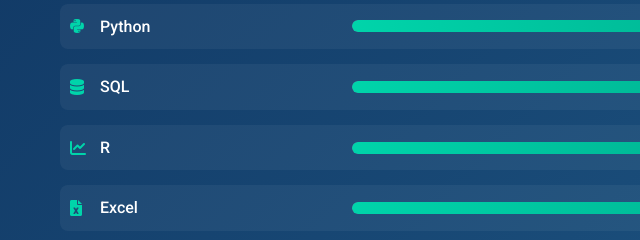
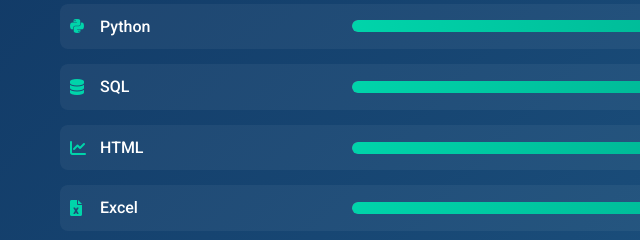
Before and after one commit to markcesartorres51-hash/markdevport, a plain HTML site: page index.html in a window 1280 px wide. Shown: the part 1240-1480 px from the top of the page, 0-640 px from the left. Drawn offline with Linux system fonts and the light colour scheme.

Commit message:
Update index.html

```diff
--- a/index.html
+++ b/index.html
@@ -75,7 +75,7 @@
                 </div>
                 <div class="skill-bar">
                     <i class="fas fa-chart-line"></i>
-                    <span>R</span>
+                    <span>HTML</span>
                     <div class="bar"><div class="fill" style="width: 80%;"></div></div>
                     <span class="percentage">0%</span>
                 </div>
```
